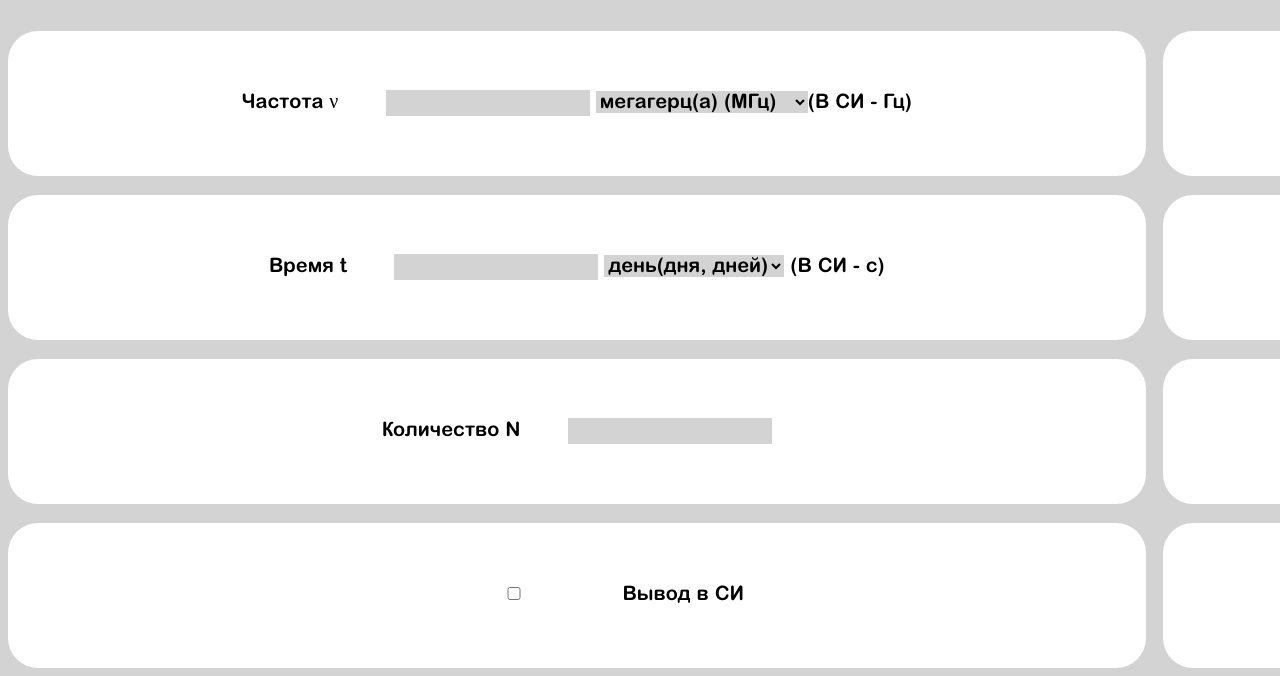
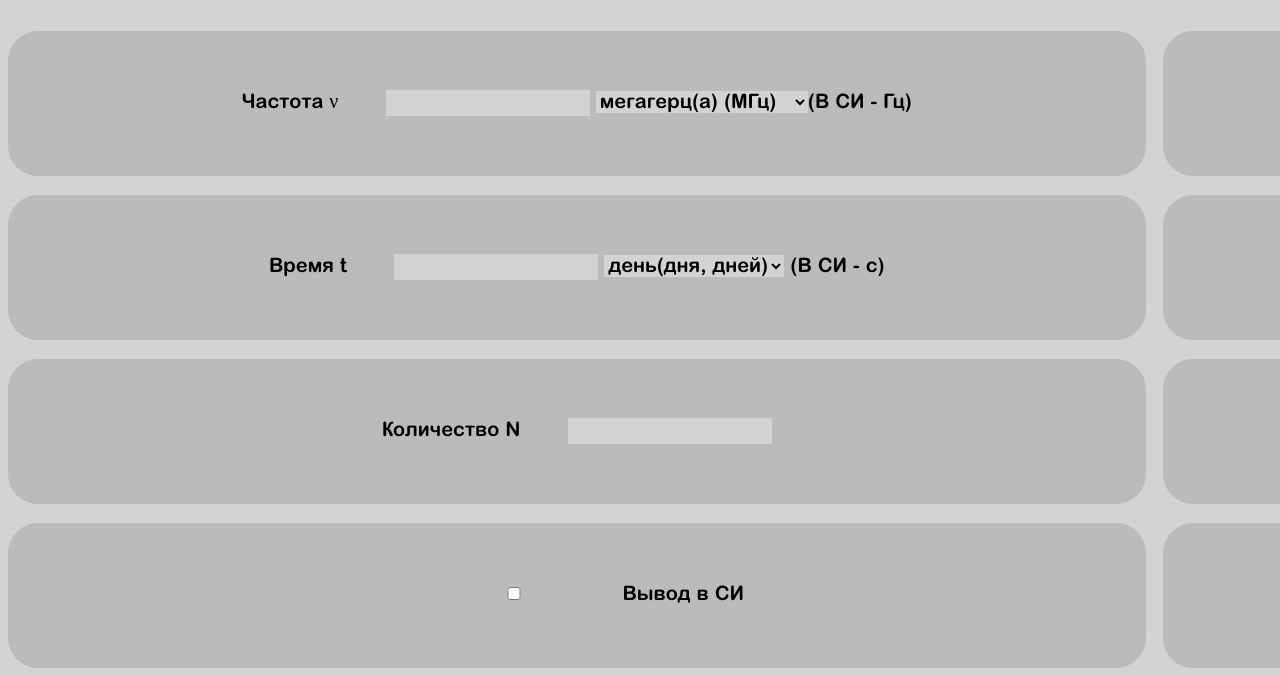
Before and after one commit to blackbirdstudiorus/Formularics, a plain HTML site: page formulas/freq.html in a window 1280 px wide. Shown: the part 148-824 px from the top of the page. Drawn offline with Linux system fonts and the light colour scheme.

Commit message:
Update style.css

```diff
--- a/style.css
+++ b/style.css
@@ -50,7 +50,7 @@ select {
     background-color: #D3D3D3;
 }
 .blocks {
-    background-color: #ffffff;
+    background-color: #bbbbbb;
     border-radius: 30px;
     display: inline-block;
     width:auto;
```
